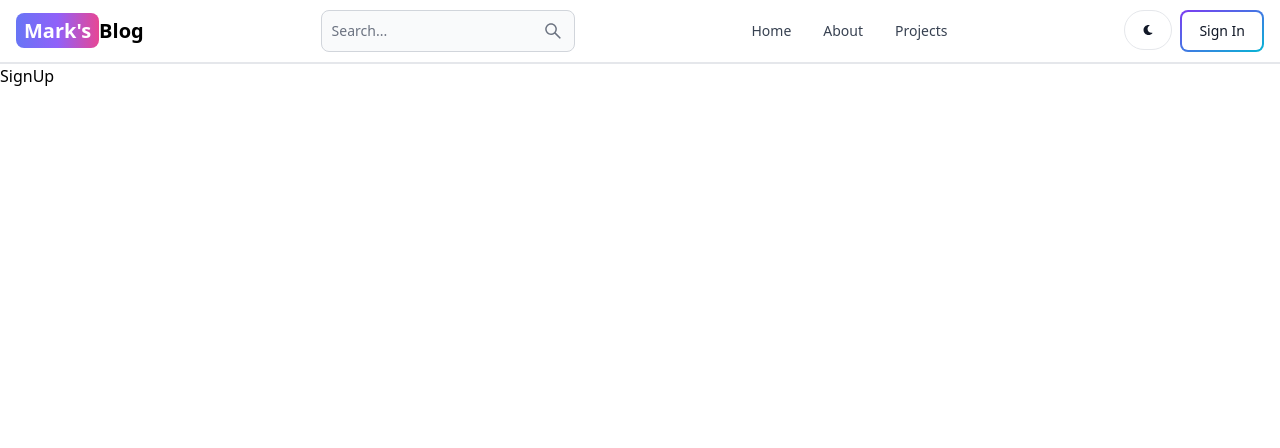
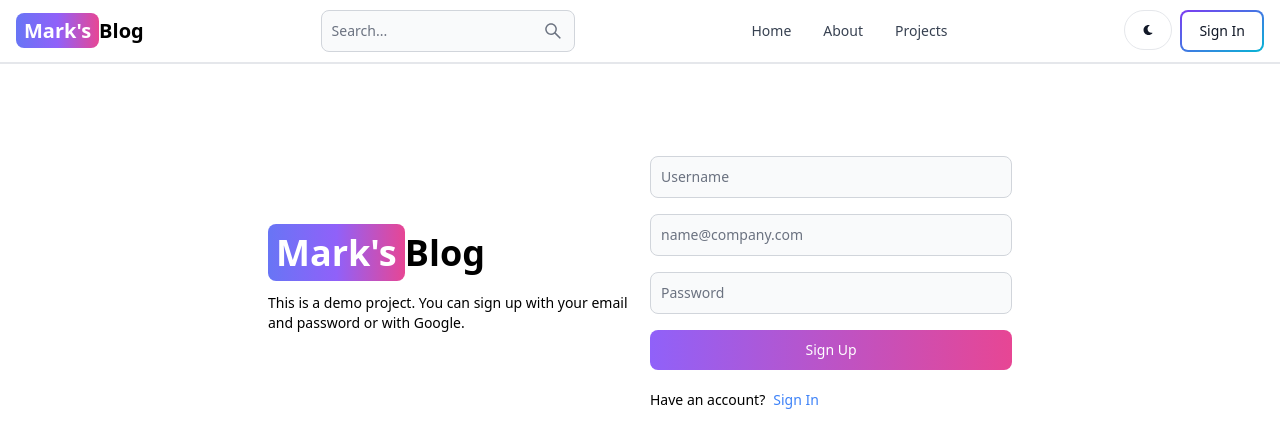
Before and after one commit to markvwin/mern-blog, a React (Vite) app in the folder client/: page /sign-up in a window 1280 px wide. Shown: the top 448 px of the page. Built offline with nearby package versions, Linux system fonts and the light colour scheme.

Commit message:
Created user interface for the sign-up page

```diff
--- a/client/src/pages/SignUp.jsx
+++ b/client/src/pages/SignUp.jsx
@@ -1,5 +1,52 @@
+import { Button, Label, TextInput } from "flowbite-react";
 import React from "react";
+import { Link } from "react-router-dom";
 
 export default function SignUp() {
-  return <div>SignUp</div>;
+  return (
+    <div className="min-h-screen mt-20">
+      <div className="flex p-3 max-w-3xl mx-auto flex-col md:flex-row md:items-center gap-5">
+        {/* left */}
+        <div className="flex-1">
+          <Link to="/" className="font-bold dark:text-white text-4xl">
+            <span className="px-2 py-1 bg-gradient-to-r from-indigo-500 via-purple-500 to-pink-500 rounded-lg text-white">
+              Mark's
+            </span>
+            Blog
+          </Link>
+          <p className="text-sm mt-5">
+            This is a demo project. You can sign up with your email and password
+            or with Google.
+          </p>
+        </div>
+        {/* right */}
+        <div className="flex-1">
+          <form className="flex flex-col gap-4">
+            <div>
+              <TextInput type="text" placeholder="Username" id="username" />
+            </div>
+            <div>
+              <TextInput
+                type="text"
+                placeholder="name@company.com"
+                id="email"
+              />
+            </div>
+            <div>
+              <TextInput type="text" placeholder="Password" id="password" />
+            </div>
+            <Button gradientDuoTone="purpleToPink" type="submit">
+              Sign Up
+            </Button>
+          </form>
+          <div className="flex gap-2 text-sm mt-5">
+            <span>Have an account?</span>
+            <Link to="/sign-in" className="text-blue-500">
+              Sign In
+            </Link>
+          </div>
+        </div>
+      </div>
+    </div>
+  );
 }
```
